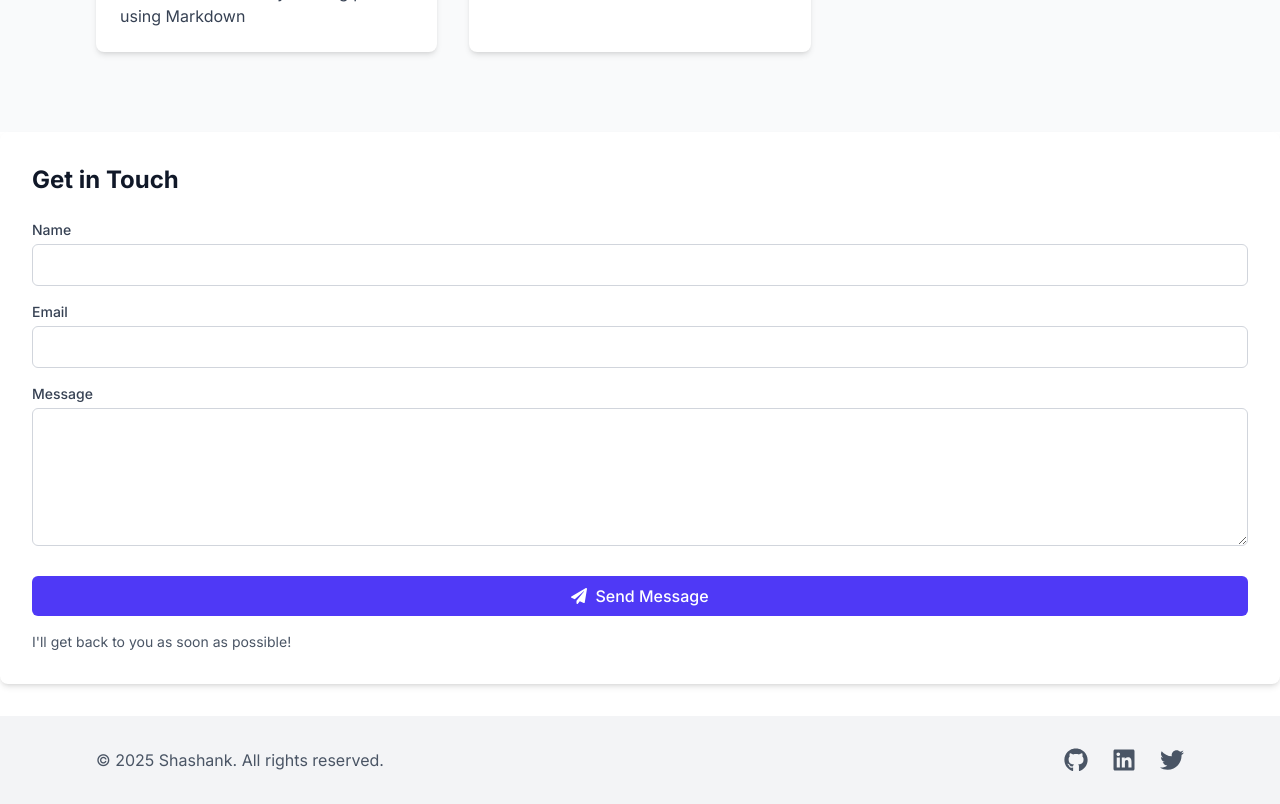
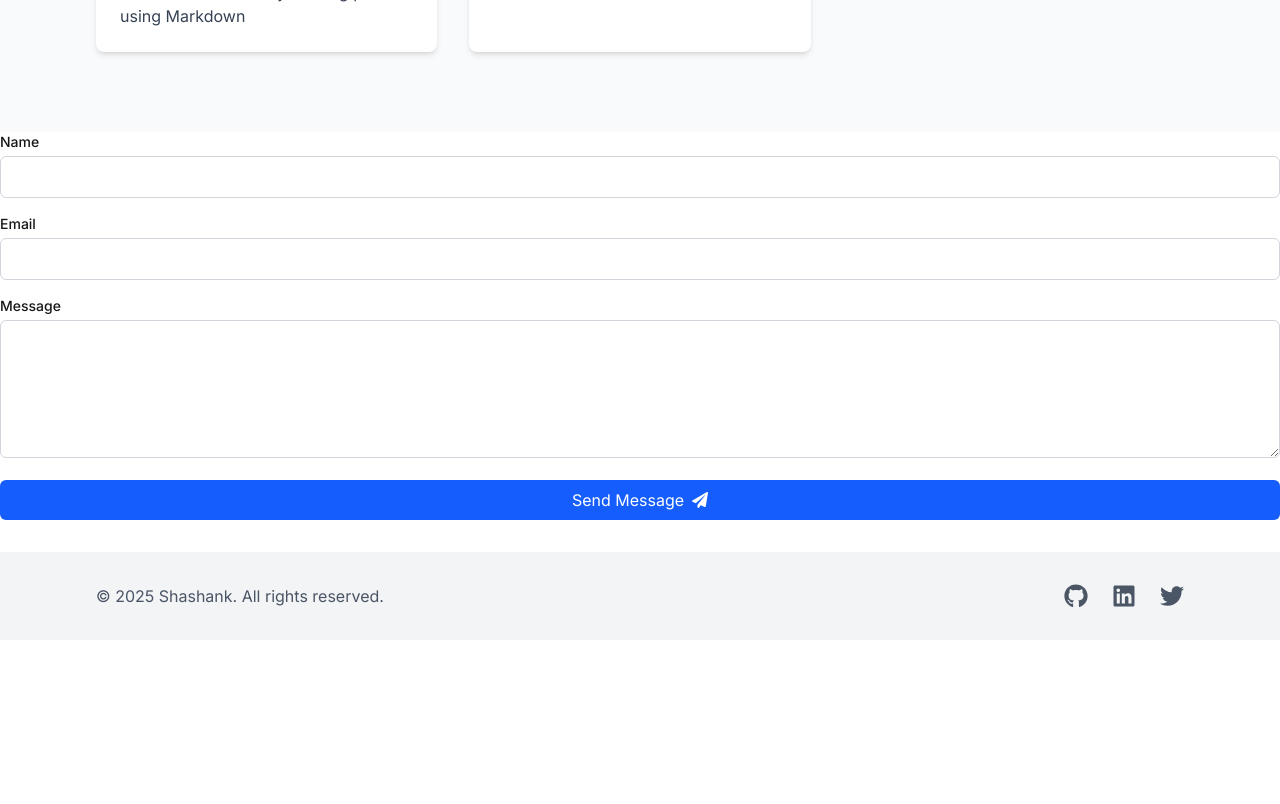
Before and after one commit to Shanki200801/shashank-portfolio, a Next.js app: page / in a window 1280 px wide. Shown: the part 2300-3104 px from the top of the page. After the commit the page ends 2940 px from the top, so only its background shows below. Built offline with nearby package versions, Linux system fonts and the light colour scheme.

Commit message:
Fix Next.js 15 dynamic routes params type issues

```diff
--- a/src/app/blog/[slug]/page.tsx
+++ b/src/app/blog/[slug]/page.tsx
@@ -6,7 +6,7 @@ import { FaArrowLeft } from 'react-icons/fa';
 import { Metadata } from 'next';
 
 // Define the params type
-type Params = {
+interface Params {
   slug: string;
 }
 
@@ -14,9 +14,9 @@ type Params = {
 export async function generateMetadata({
   params,
 }: {
-  params: Params;
+  params: Promise<Params>;
 }): Promise<Metadata> {
-  const slug = params.slug;
+  const { slug } = await params;
   const { frontmatter } = getBlogData(`${slug}.md`);
 
   return {
@@ -25,7 +25,7 @@ export async function generateMetadata({
   };
 }
 
-export function generateStaticParams(): Array<Params> {
+export function generateStaticParams(): Array<{ slug: string }> {
   const files = getBlogFiles();
 
   return files.map((filename) => ({
@@ -33,13 +33,16 @@ export function generateStaticParams(): Array<Params> {
   }));
 }
 
+interface BlogPageProps {
+  params: Promise<Params>;
+  searchParams: Promise<Record<string, string | string[] | undefined>>;
+}
+
 // Use the correct Next.js page props type
-export default function BlogPage({
+export default async function BlogPage({
   params,
-}: {
-  params: Params;
-}) {
-  const slug = params.slug;
+}: BlogPageProps) {
+  const { slug } = await params;
   const { frontmatter, content } = getBlogData(`${slug}.md`);
   const { title, date, image } = frontmatter;
 
--- a/src/app/projects/[slug]/page.tsx
+++ b/src/app/projects/[slug]/page.tsx
@@ -6,7 +6,7 @@ import { FaGithub, FaExternalLinkAlt, FaArrowLeft } from 'react-icons/fa';
 import { Metadata } from 'next';
 
 // Define the params type
-type Params = {
+interface Params {
   slug: string;
 }
 
@@ -14,9 +14,9 @@ type Params = {
 export async function generateMetadata({
   params,
 }: {
-  params: Params;
+  params: Promise<Params>;
 }): Promise<Metadata> {
-  const slug = params.slug;
+  const { slug } = await params;
   const { frontmatter } = getProjectData(`${slug}.md`);
 
   return {
@@ -25,7 +25,7 @@ export async function generateMetadata({
   };
 }
 
-export function generateStaticParams(): Array<Params> {
+export function generateStaticParams(): Array<{ slug: string }> {
   const files = getProjectFiles();
 
   return files.map((filename) => ({
@@ -33,13 +33,16 @@ export function generateStaticParams(): Array<Params> {
   }));
 }
 
+interface ProjectPageProps {
+  params: Promise<Params>;
+  searchParams: Promise<Record<string, string | string[] | undefined>>;
+}
+
 // Use the correct Next.js page props type
-export default function ProjectPage({
+export default async function ProjectPage({
   params,
-}: {
-  params: Params;
-}) {
-  const slug = params.slug;
+}: ProjectPageProps) {
+  const { slug } = await params;
   const { frontmatter, content } = getProjectData(`${slug}.md`);
   const { title, date, techStack, sourceLink, demoLink, image } = frontmatter;
 
--- a/src/components/ContactForm.tsx
+++ b/src/components/ContactForm.tsx
@@ -15,34 +15,53 @@ interface FormErrors {
   message?: string;
 }
 
+interface SubmitStatus {
+  success?: boolean;
+  message?: string;
+}
+
 const ContactForm = () => {
   const [formData, setFormData] = useState<FormData>({
     name: '',
     email: '',
     message: '',
   });
-
   const [errors, setErrors] = useState<FormErrors>({});
   const [isSubmitting, setIsSubmitting] = useState(false);
-  const [submitStatus, setSubmitStatus] = useState<{
-    success?: boolean;
-    message?: string;
-  }>({});
+  const [submitStatus, setSubmitStatus] = useState<SubmitStatus | null>(null);
+
+  const { name, email, message } = formData;
+
+  const handleChange = (e: React.ChangeEvent<HTMLInputElement | HTMLTextAreaElement>) => {
+    const { name, value } = e.target;
+    setFormData({
+      ...formData,
+      [name]: value,
+    });
+
+    // Clear error for this field when user starts typing
+    if (errors[name as keyof FormErrors]) {
+      setErrors({
+        ...errors,
+        [name]: undefined,
+      });
+    }
+  };
 
   const validateForm = (): boolean => {
     const newErrors: FormErrors = {};
 
-    if (!formData.name.trim()) {
+    if (!name.trim()) {
       newErrors.name = 'Name is required';
     }
 
-    if (!formData.email.trim()) {
+    if (!email.trim()) {
       newErrors.email = 'Email is required';
-    } else if (!/^\S+@\S+\.\S+$/.test(formData.email)) {
+    } else if (!/^\S+@\S+\.\S+$/.test(email)) {
       newErrors.email = 'Email is invalid';
     }
 
-    if (!formData.message.trim()) {
+    if (!message.trim()) {
       newErrors.message = 'Message is required';
     }
 
@@ -50,15 +69,7 @@ const ContactForm = () => {
     return Object.keys(newErrors).length === 0;
   };
 
-  const handleChange = (e: React.ChangeEvent<HTMLInputElement | HTMLTextAreaElement>) => {
-    const { name, value } = e.target;
-    setFormData((prev) => ({
-      ...prev,
-      [name]: value,
-    }));
-  };
-
-  const handleSubmit = async (e: React.FormEvent) => {
+  const handleSubmit = async (e: React.FormEvent<HTMLFormElement>) => {
     e.preventDefault();
 
     if (!validateForm()) {
@@ -66,6 +77,7 @@ const ContactForm = () => {
     }
 
     setIsSubmitting(true);
+    setSubmitStatus(null);
 
     try {
       const response = await fetch('/api/contact', {
@@ -73,128 +85,115 @@ const ContactForm = () => {
         headers: {
           'Content-Type': 'application/json',
         },
-        body: JSON.stringify(formData),
+        body: JSON.stringify({
+          name,
+          email,
+          message,
+        }),
       });
 
-      const data = await response.json();
-
       if (response.ok) {
-        setSubmitStatus({
-          success: true,
-          message: 'Your message has been sent successfully!',
-        });
-
-        // Reset form
+        setSubmitStatus({ success: true, message: 'Message sent successfully!' });
         setFormData({
           name: '',
           email: '',
           message: '',
         });
+        setErrors({});
       } else {
-        setSubmitStatus({
-          success: false,
-          message: data.message || 'Something went wrong. Please try again.',
-        });
+        setSubmitStatus({ success: false, message: 'Something went wrong. Please try again.' });
       }
-    } catch (_) {
-      // Using underscore to indicate intentionally unused variable
-      setSubmitStatus({
-        success: false,
-        message: 'An error occurred. Please try again later.',
-      });
+    } catch {
+      // No need to use the error variable
+      setSubmitStatus({ success: false, message: 'Something went wrong. Please try again.' });
     } finally {
       setIsSubmitting(false);
     }
   };
 
   return (
-    <div className="bg-white dark:bg-gray-900 rounded-lg shadow-md p-6 md:p-8">
-      <h2 className="text-2xl font-bold text-gray-900 dark:text-white mb-6">Get in Touch</h2>
-
-      {submitStatus.message && (
-        <div
-          className={`mb-6 p-4 rounded-md ${
-            submitStatus.success
-              ? 'bg-green-100 text-green-800 dark:bg-green-800/20 dark:text-green-400'
-              : 'bg-red-100 text-red-800 dark:bg-red-800/20 dark:text-red-400'
-          }`}
-        >
-          {submitStatus.message}
-        </div>
-      )}
-
-      <form onSubmit={handleSubmit}>
-        <div className="mb-4">
-          <label htmlFor="name" className="block text-sm font-medium text-gray-700 dark:text-gray-300 mb-1">
+    <form onSubmit={handleSubmit} className="space-y-4">
+      <div>
+        <label htmlFor="name" className="block text-sm font-medium mb-1">
           Name
         </label>
         <input
           type="text"
           id="name"
           name="name"
-            value={formData.name}
+          value={name}
           onChange={handleChange}
-            className={`w-full px-4 py-2 border rounded-md focus:ring-2 focus:outline-none dark:bg-gray-800 dark:border-gray-700 dark:text-white ${
-              errors.name ? 'border-red-500 focus:ring-red-200' : 'border-gray-300 focus:ring-indigo-200 dark:focus:ring-indigo-600'
-            }`}
+          className={`w-full px-4 py-2 border rounded-md focus:outline-none focus:ring-2 focus:ring-blue-500 ${
+            errors.name ? 'border-red-500' : 'border-gray-300 dark:border-gray-700'
+          } bg-white dark:bg-gray-800`}
+          disabled={isSubmitting}
         />
-          {errors.name && <p className="mt-1 text-sm text-red-600 dark:text-red-400">{errors.name}</p>}
+        {errors.name && <p className="mt-1 text-sm text-red-500">{errors.name}</p>}
       </div>
 
-        <div className="mb-4">
-          <label htmlFor="email" className="block text-sm font-medium text-gray-700 dark:text-gray-300 mb-1">
+      <div>
+        <label htmlFor="email" className="block text-sm font-medium mb-1">
           Email
         </label>
         <input
           type="email"
           id="email"
           name="email"
-            value={formData.email}
+          value={email}
           onChange={handleChange}
-            className={`w-full px-4 py-2 border rounded-md focus:ring-2 focus:outline-none dark:bg-gray-800 dark:border-gray-700 dark:text-white ${
-              errors.email ? 'border-red-500 focus:ring-red-200' : 'border-gray-300 focus:ring-indigo-200 dark:focus:ring-indigo-600'
-            }`}
+          className={`w-full px-4 py-2 border rounded-md focus:outline-none focus:ring-2 focus:ring-blue-500 ${
+            errors.email ? 'border-red-500' : 'border-gray-300 dark:border-gray-700'
+          } bg-white dark:bg-gray-800`}
+          disabled={isSubmitting}
         />
-          {errors.email && <p className="mt-1 text-sm text-red-600 dark:text-red-400">{errors.email}</p>}
+        {errors.email && <p className="mt-1 text-sm text-red-500">{errors.email}</p>}
       </div>
 
-        <div className="mb-6">
-          <label htmlFor="message" className="block text-sm font-medium text-gray-700 dark:text-gray-300 mb-1">
+      <div>
+        <label htmlFor="message" className="block text-sm font-medium mb-1">
           Message
         </label>
         <textarea
           id="message"
           name="message"
+          value={message}
+          onChange={handleChange}
           rows={5}
-            value={formData.message}
-            onChange={handleChange}
-            className={`w-full px-4 py-2 border rounded-md focus:ring-2 focus:outline-none dark:bg-gray-800 dark:border-gray-700 dark:text-white ${
-              errors.message ? 'border-red-500 focus:ring-red-200' : 'border-gray-300 focus:ring-indigo-200 dark:focus:ring-indigo-600'
-            }`}
-          ></textarea>
-          {errors.message && <p className="mt-1 text-sm text-red-600 dark:text-red-400">{errors.message}</p>}
+          className={`w-full px-4 py-2 border rounded-md focus:outline-none focus:ring-2 focus:ring-blue-500 ${
+            errors.message ? 'border-red-500' : 'border-gray-300 dark:border-gray-700'
+          } bg-white dark:bg-gray-800`}
+          disabled={isSubmitting}
+        />
+        {errors.message && <p className="mt-1 text-sm text-red-500">{errors.message}</p>}
       </div>
 
       <button
         type="submit"
+        className="w-full flex items-center justify-center px-4 py-2 bg-blue-600 text-white rounded-md hover:bg-blue-700 focus:outline-none focus:ring-2 focus:ring-blue-500 focus:ring-offset-2 disabled:opacity-50 disabled:cursor-not-allowed transition-colors"
         disabled={isSubmitting}
-          className="w-full bg-indigo-600 hover:bg-indigo-700 text-white font-medium py-2 px-4 rounded-md transition-colors duration-300 flex items-center justify-center disabled:opacity-70"
       >
         {isSubmitting ? (
-            <span>Sending...</span>
+          <span className="flex items-center">
+            <svg className="animate-spin -ml-1 mr-2 h-4 w-4 text-white" xmlns="http://www.w3.org/2000/svg" fill="none" viewBox="0 0 24 24">
+              <circle className="opacity-25" cx="12" cy="12" r="10" stroke="currentColor" strokeWidth="4"></circle>
+              <path className="opacity-75" fill="currentColor" d="M4 12a8 8 0 018-8V0C5.373 0 0 5.373 0 12h4zm2 5.291A7.962 7.962 0 014 12H0c0 3.042 1.135 5.824 3 7.938l3-2.647z"></path>
+            </svg>
+            Sending...
+          </span>
         ) : (
-            <>
-              <FaPaperPlane className="mr-2" />
-              <span>Send Message</span>
-            </>
+          <span className="flex items-center">
+            Send Message
+            <FaPaperPlane className="ml-2" />
+          </span>
         )}
       </button>
 
-        <p className="mt-4 text-sm text-gray-600 dark:text-gray-400">
-          I&apos;ll get back to you as soon as possible!
-        </p>
+      {submitStatus && (
+        <div className={`mt-4 p-3 rounded-md ${submitStatus.success ? 'bg-green-100 text-green-800 dark:bg-green-800/30 dark:text-green-400' : 'bg-red-100 text-red-800 dark:bg-red-800/30 dark:text-red-400'}`}>
+          {submitStatus.message}
+        </div>
+      )}
     </form>
-    </div>
   );
 };
 
```
Also changed, not shown: src/components/MarkdownRenderer.tsx (+14 -3 lines). Lines whose indentation alone changed are shown as unchanged.
